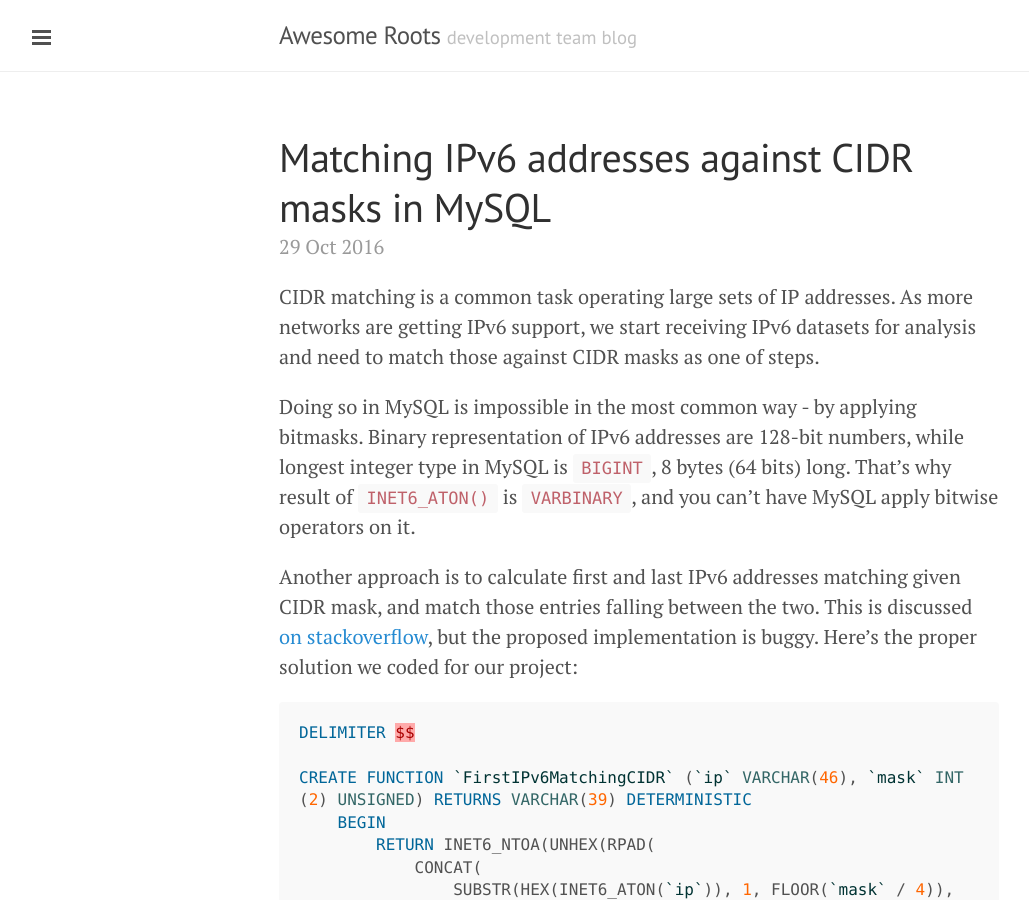
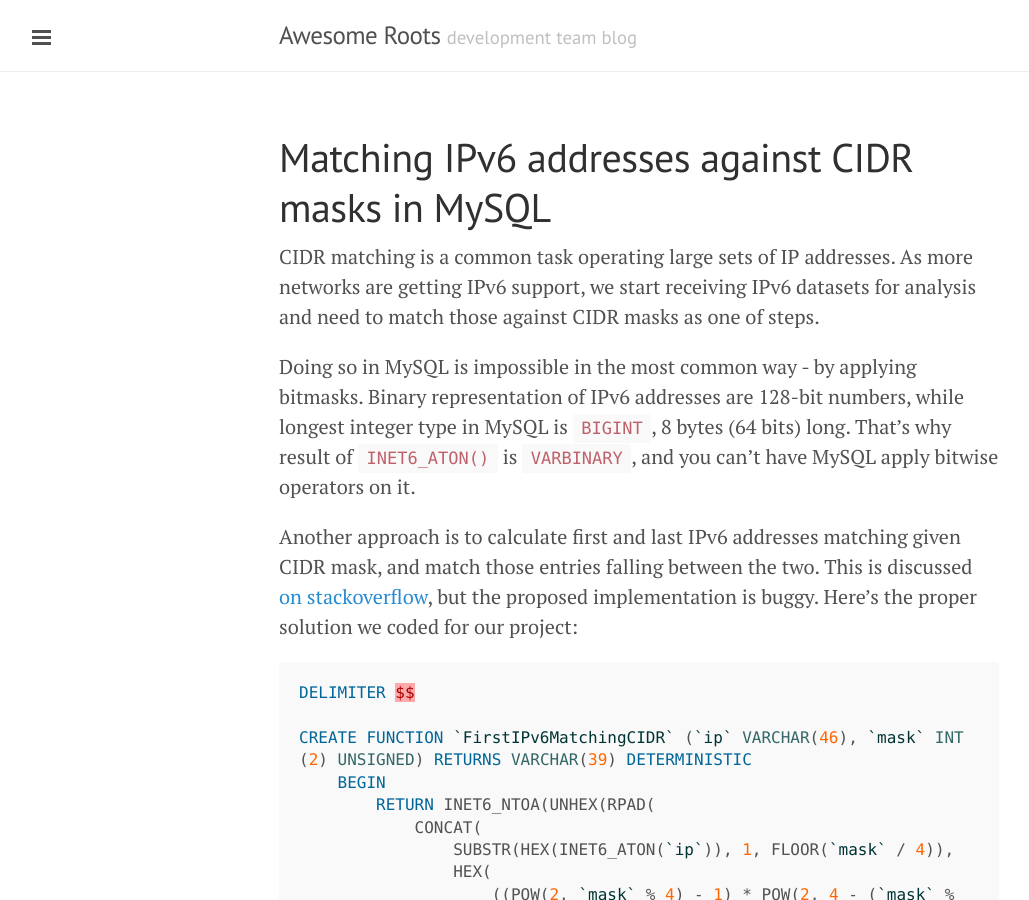
Before and after one commit to AwesomeRoots/awesomeroots.github.io, a Jekyll site: the page built from index.html, in a window 1280 px wide and 900 px high. Shown: the whole window, without its empty margins (1-1030 px from the left). Built offline with Jekyll 4.4.1, drawn with Linux system fonts in a browser that asks for light colours; nearby versions of some CDN libraries; the list of posts is cut into pages by our own code; some of the changed text lies outside the part shown.

Commit message:
remove dates from blog posts

```diff
--- a/_layouts/post.html
+++ b/_layouts/post.html
@@ -4,7 +4,7 @@
 
 <div class="post">
   <h1 class="post-title">{{ page.title }}</h1>
-  <span class="post-date">{{ page.date | date_to_string }}</span>
+  {% comment %} <span class="post-date">{{ page.date | date_to_string }}</span> {% endcomment %}
   {{ content }}
 </div>
 
--- a/index.html
+++ b/index.html
@@ -12,7 +12,7 @@
       </a>
     </h1>
 
-    <span class="post-date">{{ post.date | date_to_string }}</span>
+    {% comment %} <span class="post-date">{{ post.date | date_to_string }}</span> {% endcomment %}
 
     {{ post.content }}
   </div>
```
